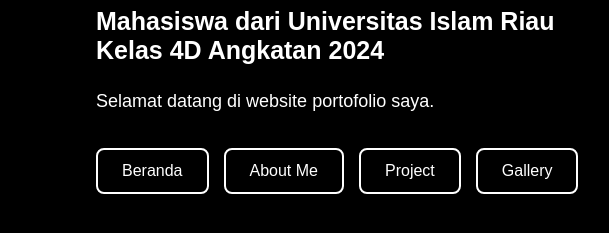
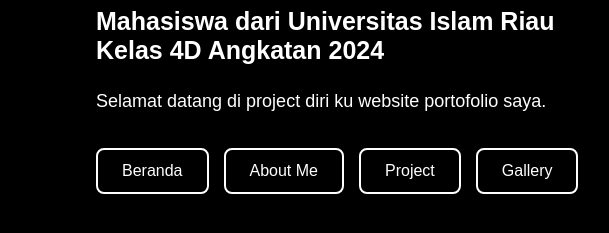
Before and after one commit to Baguspurnama02/Tugas1-2-3-BagusPurnamaRahadi, a plain HTML site: page index.html in a window 1280 px wide. Shown: the part 361-594 px from the top of the page, 494-1103 px from the left. Drawn offline with Linux system fonts and the light colour scheme.

Commit message:
repair html

```diff
--- a/index.html
+++ b/index.html
@@ -25,7 +25,7 @@
         </h3>
 
         <p>
-            Selamat datang di website portofolio saya.
+            Selamat datang di project diri ku website portofolio saya.
         </p>
 
     <div class="buttons">
```
